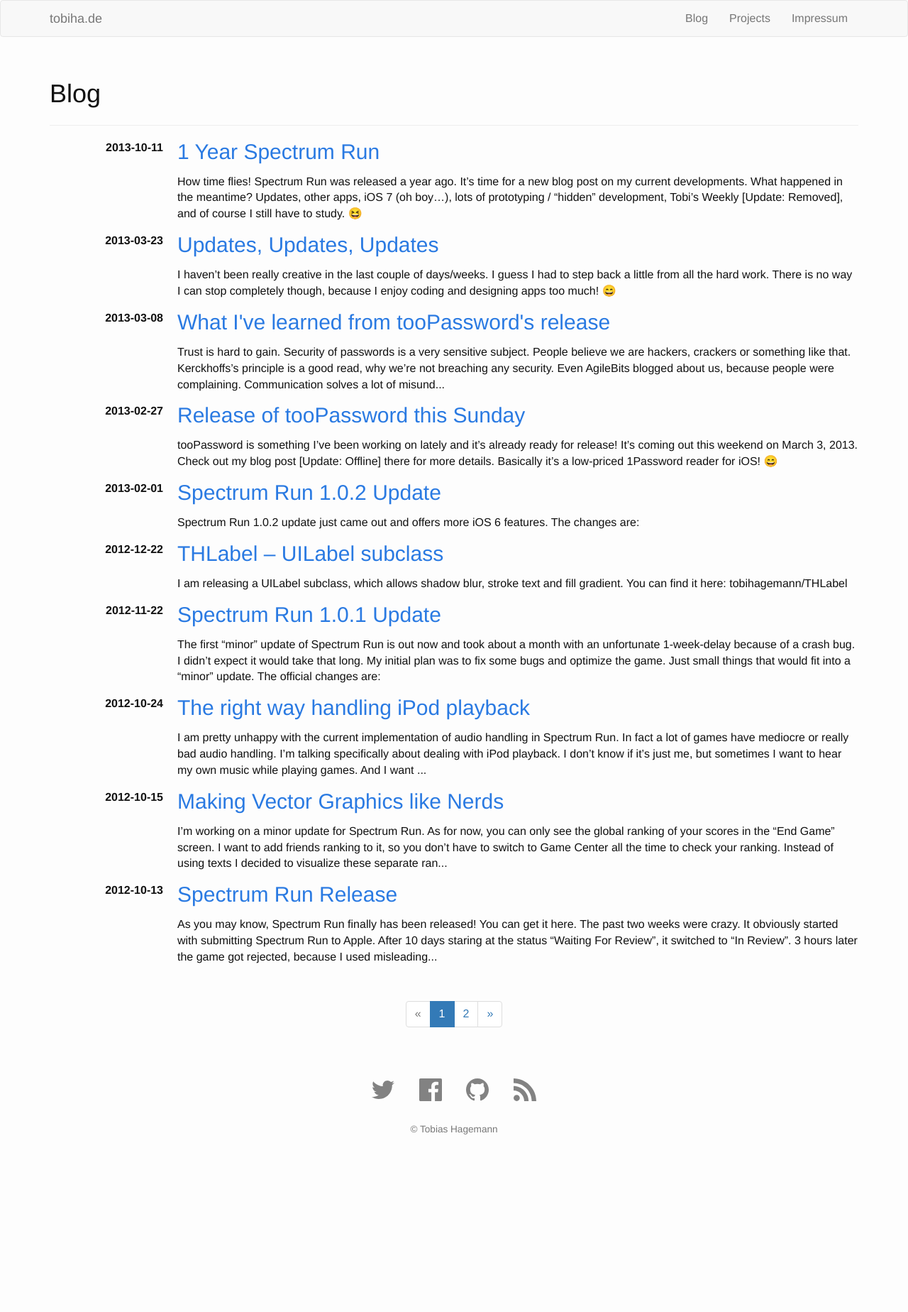
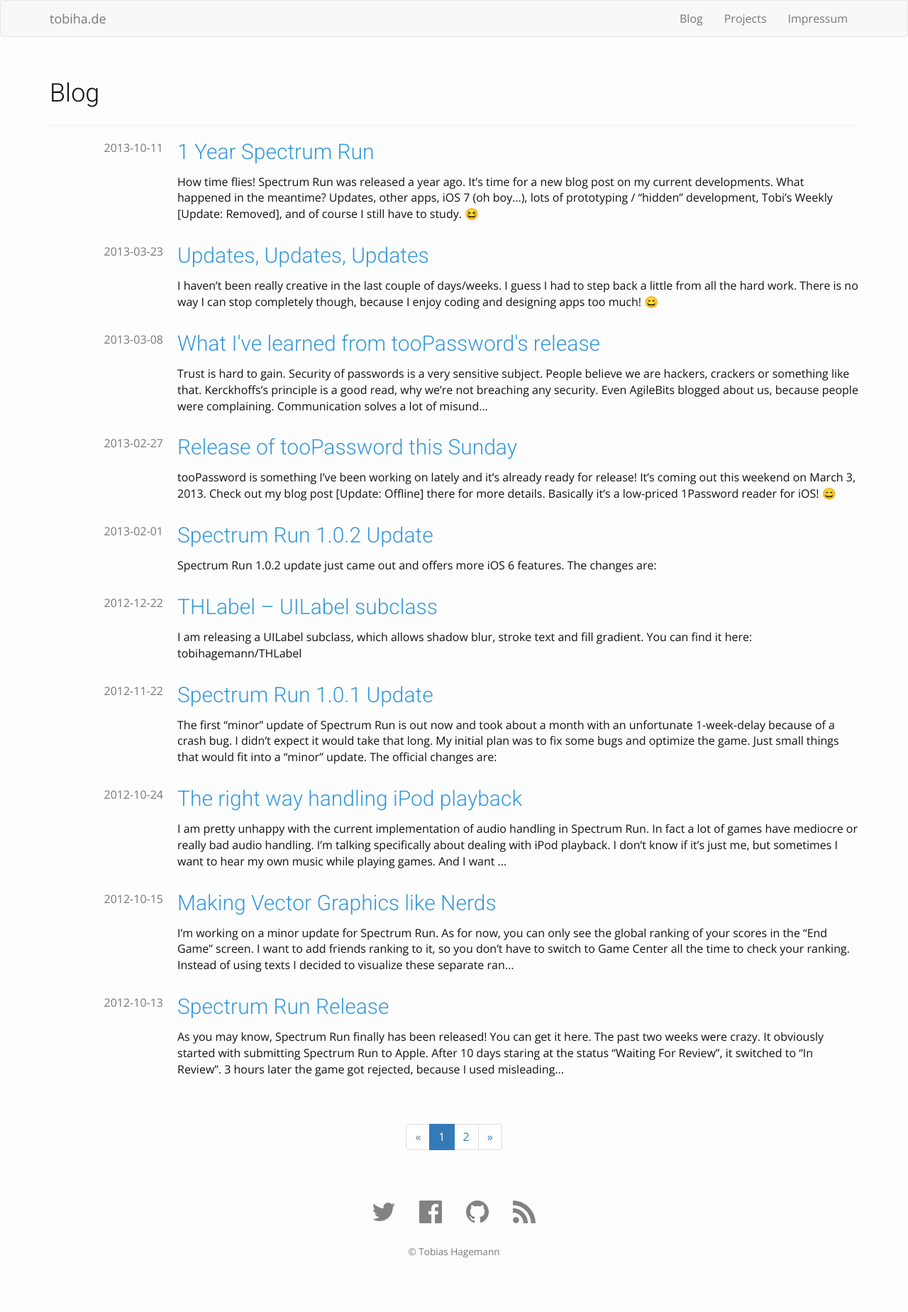
Before and after one commit to tobihagemann/tobihagemann.github.io, a Jekyll site: the page built from blog/index.html, in a window 1280 px wide. Shown: the whole page at 71% size. Built offline with Jekyll 4.4.1, drawn with Linux system fonts in a browser that asks for light colours; emoji names are drawn with the system emoji font; the list of posts is cut into pages by our own code; before the commit the page ends 1676 px from its top, so only the background shows below that.

Commit message:
Updated fonts, colors & spacing

```diff
--- a/_includes/head.html
+++ b/_includes/head.html
@@ -19,6 +19,7 @@
 
   <link rel="stylesheet" href="https://maxcdn.bootstrapcdn.com/bootstrap/3.3.6/css/bootstrap.min.css" integrity="sha384-1q8mTJOASx8j1Au+a5WDVnPi2lkFfwwEAa8hDDdjZlpLegxhjVME1fgjWPGmkzs7" crossorigin="anonymous">
   <link rel="stylesheet" href="{{ "/css/main.css" | prepend: site.baseurl }}">
+  <link href="https://fonts.googleapis.com/css?family=Open+Sans|Roboto:300" rel="stylesheet">
   <link rel="canonical" href="{{ page.url | replace:'index.html','' | prepend: site.baseurl | prepend: site.url }}">
   <link rel="alternate" type="application/rss+xml" title="{{ site.title }}" href="{{ "/feed.xml" | prepend: site.baseurl | prepend: site.url }}">
 
--- a/_sass/_base.scss
+++ b/_sass/_base.scss
@@ -3,7 +3,7 @@
  */
 body, h1, h2, h3, h4, h5, h6,
 p, blockquote, pre, hr,
-dl, dd, ol, ul, figure {
+dl, dt, dd, ol, ul, figure {
   margin: 0;
   padding: 0;
 }
@@ -76,13 +76,18 @@
   }
 }
 
+dt {
+  font-weight: $base-font-weight;
+}
+
 
 
 /**
  * Headings
  */
 h1, h2, h3, h4, h5, h6 {
-  font-weight: $base-font-weight;
+  font-family: $head-font-family;
+  font-weight: $head-font-weight;
 }
 
 
@@ -99,7 +104,7 @@
   }
 
   &:hover {
-    color: $text-color;
+    color: darken($brand-color, 30%);
     text-decoration: underline;
   }
 }
@@ -132,7 +137,8 @@
   font-size: 15px;
   border: 1px solid $grey-color-light;
   border-radius: 3px;
-  background-color: #eef;
+  background-color: $highlight-color;
+  color: $text-color;
 }
 
 code {
--- a/_sass/_layout.scss
+++ b/_sass/_layout.scss
@@ -13,6 +13,10 @@
   width: 230px;
   height: 230px;
   margin: $spacing-unit;
+}
+
+.post {
+  padding-bottom: $spacing-unit / 2;
 }
 
 .pagination {
--- a/blog/index.html
+++ b/blog/index.html
@@ -4,8 +4,8 @@
 ---
 <dl class="dl-horizontal">
   {% for post in paginator.posts %}
-  <dt>{{ post.date | date: "%Y-%m-%d" }}</dt>
-  <dd>
+  <dt class="text-muted">{{ post.date | date: "%Y-%m-%d" }}</dt>
+  <dd class="post">
     <h2><a class="post-link" href="{{ post.url | prepend: site.baseurl }}">{{ post.title }}</a></h2>
     <p>{{ post.excerpt | strip_html | strip_newlines | truncate: 320 }}</p>
   </dd>
--- a/css/main.scss
+++ b/css/main.scss
@@ -6,9 +6,11 @@
 
 
 // Our variables
-$base-font-family: "Helvetica Neue", Helvetica, Arial, sans-serif;
+$base-font-family: "Open Sans", "Helvetica Neue", Helvetica, Arial, sans-serif;
 $base-font-size:   16px;
 $base-font-weight: 400;
+$head-font-family: "Roboto", "Helvetica Neue", Helvetica, Arial, sans-serif;
+$head-font-weight: 300;
 $small-font-size:  $base-font-size * 0.875;
 $base-line-height: 1.5;
 
@@ -16,7 +18,8 @@
 
 $text-color:       #111;
 $background-color: #fdfdfd;
-$brand-color:      #2a7ae2;
+$highlight-color:  #ecf0f1;
+$brand-color:      #3498db;
 
 $grey-color:       #828282;
 $grey-color-light: lighten($grey-color, 40%);
```
